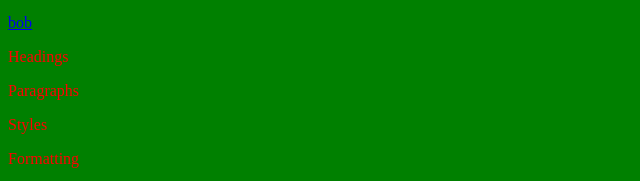
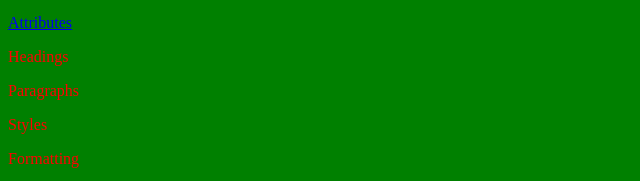
Before and after one commit to serrt0442/serrt0442.github.io, a plain HTML site: page exercises/index.html in a window 1280 px wide. Shown: the part 370-551 px from the top of the page, 0-640 px from the left. Drawn offline with Linux system fonts and the light colour scheme.

Commit message:
Update index.html

```diff
--- a/exercises/index.html
+++ b/exercises/index.html
@@ -16,7 +16,7 @@
 
 
 
-  <p><font color="red"><a href="/exercises/attributes.html">bob</a><p>
+  <p><font color="red"><a href="/exercises/attributes.html">Attributes</a><p>
   <p><font color="red">Headings<p>
   <p><font color="red">Paragraphs<p>
   <p><font color="red">Styles<p>
```
